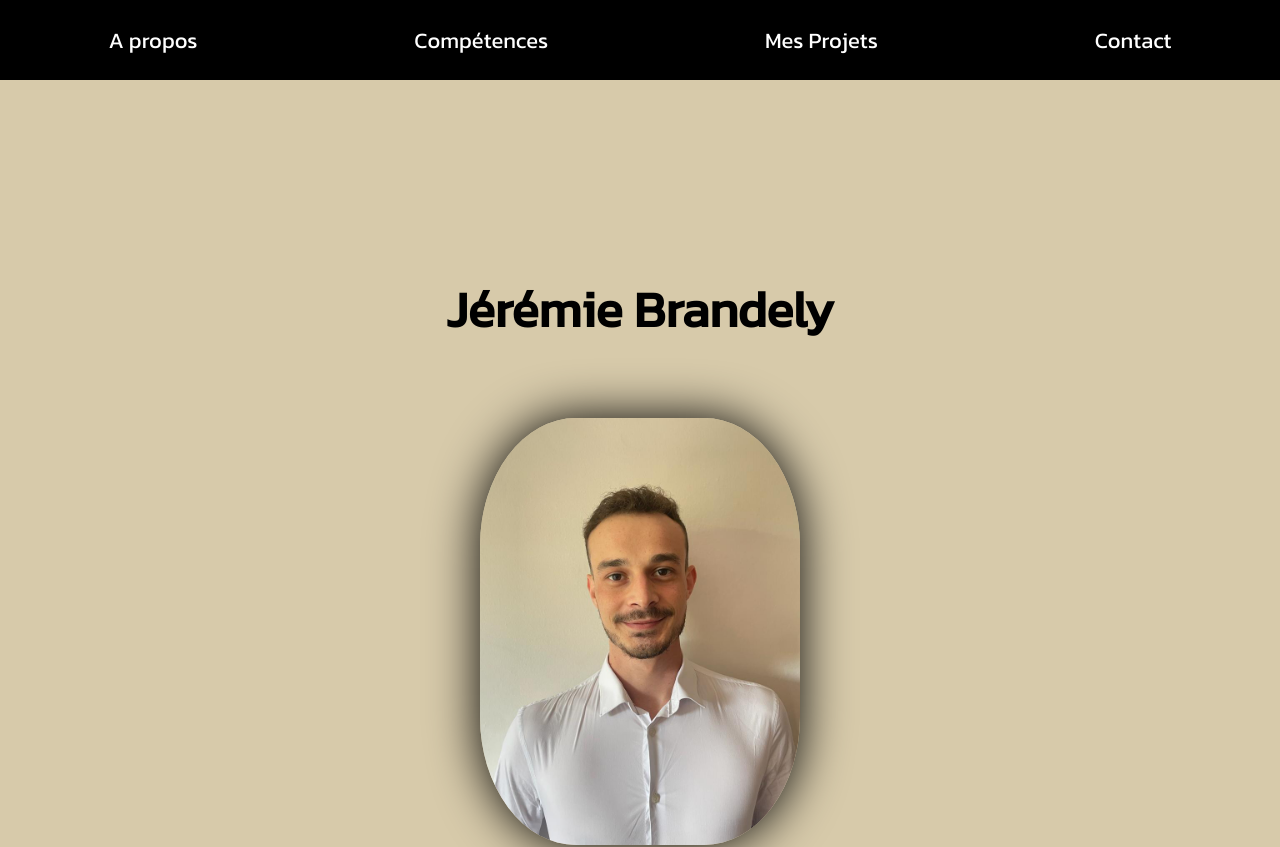
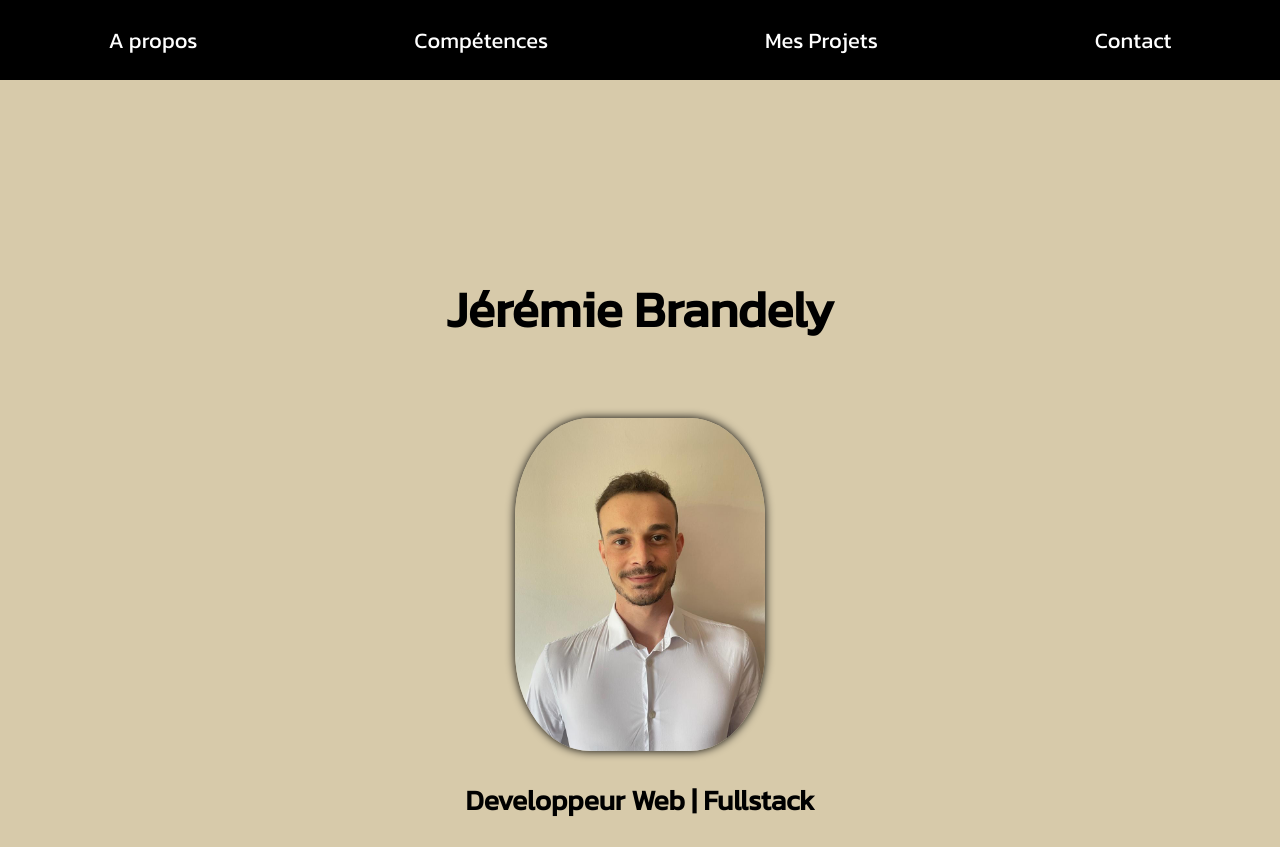
Before and after one commit to Jeremie-Brandely/Portfolio, a React (Create React App) app: page / in a window 1280 px wide. Shown: the top 847 px of the page. Built offline with nearby package versions, Linux system fonts and the light colour scheme.

Commit message:
Ajout cv

```diff
--- a/src/style/Header.css
+++ b/src/style/Header.css
@@ -21,10 +21,10 @@
 }
 
 .imagehome img {
-    width: 320px;
+    width: 250px;
     object-fit: cover;
     border-radius: 30%;
-    box-shadow: 0px 0px 50px black;
+    box-shadow: 0px 0px 10px black;
 }
 
 
```
Also changed, not shown: 1 other file (tests, documents, lock files or other folders).
